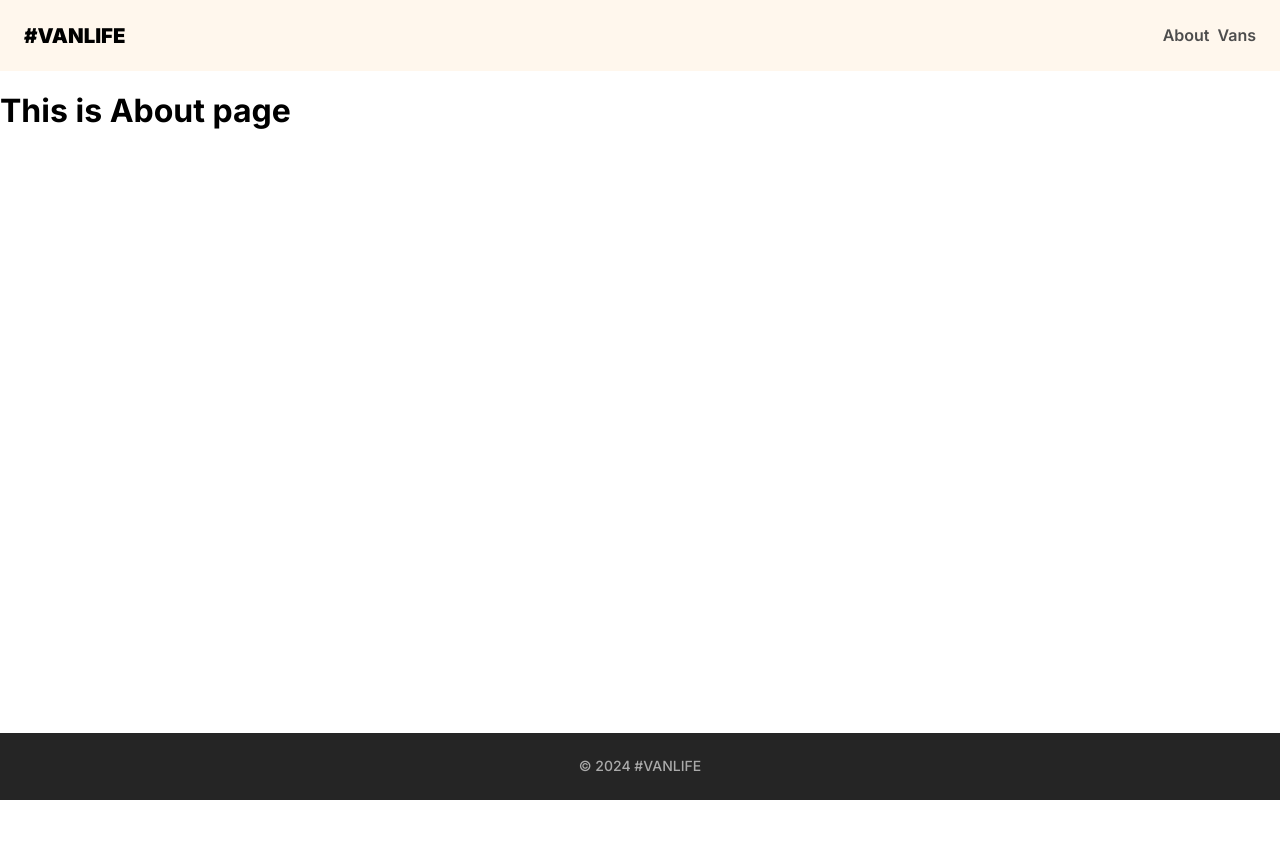
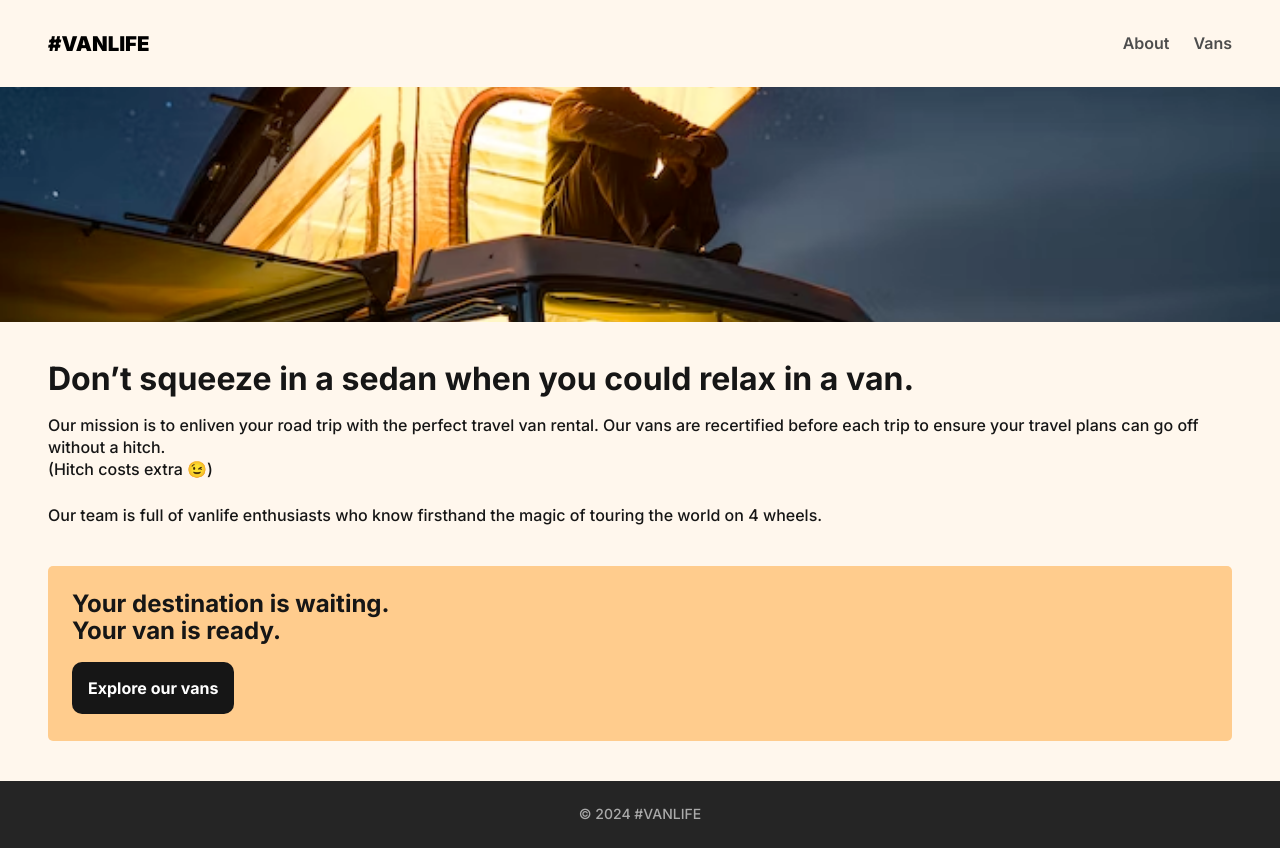
Before and after one commit to Itabghazouani/VanLife, a React (Vite) app: page /about in a window 1280 px wide. Before the commit the page ends 800 px from the top, so only its background shows below. Built offline with nearby package versions, Linux system fonts and the light colour scheme.

Commit message:
About page created and styled

```diff
--- a/App.jsx
+++ b/App.jsx
@@ -1,15 +1,19 @@
 import React from 'react';
-import { BrowserRouter, Routes, Route, Link } from "react-router-dom"
-import Home from "./components/Home"
-import About from "./components/About"
+import { BrowserRouter, Routes, Route } from "react-router-dom"
+import Home from "./pages/Home"
+import About from "./pages/About"
+import Navbar from "./components/Navbar"
+import Footer from './components/Footer';
 
 export default function App() {
   return (
       <BrowserRouter>
+        <Navbar />
         <Routes>
             <Route path="/" element={<Home />}/>
             <Route path="/about" element={<About />}/>
         </Routes>
+        <Footer />
       </BrowserRouter>
   )
 }
--- a/components/About.jsx
+++ /dev/null
@@ -1,13 +0,0 @@
-import React from 'react';
-import Navbar from "./Navbar"
-import Footer from "./Footer"
-
-export default function About() {
-    return (
-        <div className="container">
-            <Navbar />
-            <h1> This is About page</h1>
-            <Footer />
-        </div>
-    )
-}
--- a/components/Navbar.jsx
+++ b/components/Navbar.jsx
@@ -7,7 +7,7 @@ export default function Navbar() {
             <Link to="/" className="navbar--logo">#VANLIFE</Link>
             <div className="navbar--links">
                 <Link to="/about">About</Link>
-                <Link to="#">Vans</Link>
+                <Link to="/vans">Vans</Link>
             </div>
         </nav>
     )
--- a/index.css
+++ b/index.css
@@ -9,15 +9,15 @@ html, body {
 }
 
 .container {
-    min-height: 100vh;
     display: flex;
     flex-direction: column;
+    background-color: #FFF7ED;
 }
 
 /* Navbar */
 
 .navbar {
-    padding: 1.5em;
+    padding: 2em 3em;
     display: flex;
     justify-content: space-between;
     background: #FFF7ED;
@@ -37,13 +37,13 @@ html, body {
 .navbar--links:focus,
 .navbar--links:active,
 .navbar--links > a {
-    text-decoration: none
+    text-decoration: none;
+    outline: none;
 }
 
 .navbar--links {
     display: flex;
-    margin-left: .5em;
-    gap: .5em;
+    gap: 1.5em;
 
 }
 
@@ -76,7 +76,7 @@ html, body {
 /* Home */
 
 .main--home {
-  min-height: 80vh;
+  min-height: 100vh;
   color: white;
   background-image: url("./assets/vanlife-home.png");
   background-size: cover;
@@ -119,5 +119,71 @@ html, body {
   color: #ffffff;
   background-color: #FF8C38;
   width: 100%;
-  padding: .5em;
+  padding: .5em 0;
+  border-radius: 5px;
 }
+
+/* About */
+
+.about--image {
+  background-image: url(./assets/vanlife-about-page.png);
+  background-size: cover;
+  background-position: center;
+  background-repeat: no-repeat;
+  height: 235px;
+}
+
+.about--content {
+  display: flex;
+  flex-direction: column;
+  justify-content: center;
+  padding: 1em 3em;
+  color: #161616;
+}
+
+.about--content > h1 {
+  font-size: 2rem;
+  line-height: 38px;
+  margin-bottom: .5em;
+}
+
+.about--content_paragraph {
+  margin-bottom: 2.5em;
+}
+
+.about--content_paragraph > p {
+  font-weight: 500;
+  line-height: 22px;
+  margin: 0;
+}
+
+p.margin-btm {
+  margin-bottom: 1.5em;
+}
+
+.about--link_card {
+  background-color: #FFCC8D;
+  padding: 1.5em 1.5em 2.5em;
+  border-radius: 5px;
+  margin-bottom: 1.5em;
+}
+
+.about--link_card_text {
+  margin-bottom: 2rem;
+}
+
+.about--link_card_text > h2 {
+  font-size: 1.5rem;
+  margin: 0;
+}
+
+.about--link_card > a {
+  text-decoration: none;
+  font-weight: 700;
+  line-height: 23.92px;
+  color: #ffffff;
+  background-color: #161616;
+  padding: 1em;
+  border-radius: 10px;
+
+}
--- /dev/null
+++ b/pages/About.jsx
@@ -0,0 +1,24 @@
+import React from 'react';
+import { Link } from "react-router-dom"
+export default function About() {
+    return (
+        <div className="container">
+            <div className='about--image'></div>
+            <div className='about--content'>
+              <h1>Don’t squeeze in a sedan when you could relax in a van.</h1>
+              <div className='about--content_paragraph'>
+                <p>Our mission is to enliven your road trip with the perfect travel van rental. Our vans are recertified before each trip to ensure your travel plans can go off without a hitch.</p>
+                <p className='margin-btm'>(Hitch costs extra 😉)</p>
+                <p>Our team is full of vanlife enthusiasts who know firsthand the magic of touring the world on 4 wheels.</p>
+              </div>
+              <div className='about--link_card'>
+                <div className='about--link_card_text'>
+                  <h2>Your destination is waiting.</h2>
+                  <h2>Your van is ready.</h2>
+                </div>
+                <Link to="/vans">Explore our vans</Link>
+              </div>
+            </div>
+        </div>
+    )
+}
--- a/components/Home.jsx
+++ b/pages/Home.jsx
@@ -1,12 +1,10 @@
 import React from 'react';
-import Navbar from "./Navbar"
-import Footer from "./Footer"
+
 import { Link } from "react-router-dom"
 
 export default function Home() {
     return (
         <div className="container">
-            <Navbar />
             <main className="main--home">
                 <div className="main--home_content">
                     <h1>You got the travel plans, we got the travel vans.</h1>
@@ -14,7 +12,6 @@ export default function Home() {
                     <Link to="#">Find your van</Link>
                 </div>
             </main>
-            <Footer />
         </div>
     )
 }
```
Also changed, not shown: assets/vanlife-about-page.png (added), components/vanlife-home.png (deleted).
